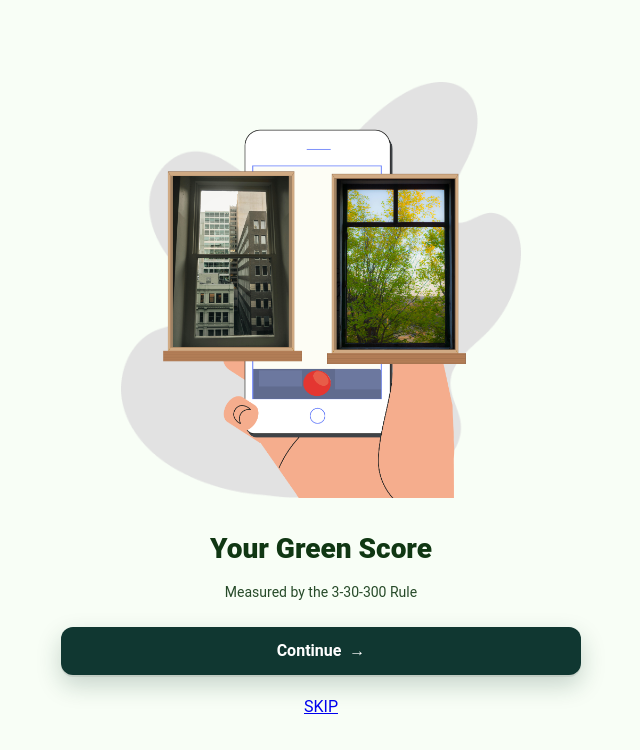
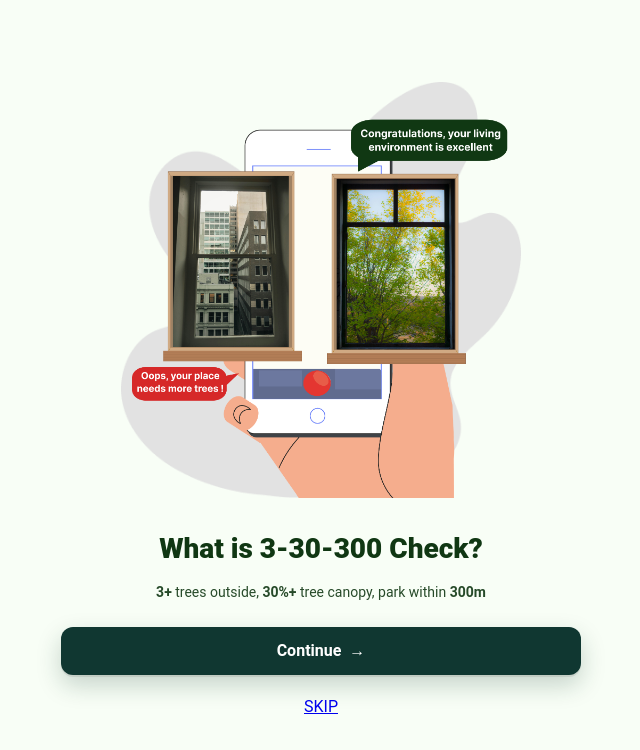
Before and after one commit to Tyson369-369/YourView, a Vue app in the folder frontend/yourview/: page /intro/step2 in a window 1280 px wide. Shown: the top 750 px of the page, without its empty margins (319-959 px from the left). Built offline with nearby package versions, Linux system fonts and the light colour scheme.

Commit message:
Edit wording in Intro Page

```diff
--- a/frontend/yourview/src/pages/intro.vue
+++ b/frontend/yourview/src/pages/intro.vue
@@ -10,7 +10,8 @@
     <!-- header -->
     <header class="brand">
       <h1 ref="titleEl" class="title">Welcome to YourView</h1>
-      <p ref="taglineEl" class="tagline">Healthy Plant, Happy Life</p>
+      <p ref="taglineEl" class="tagline">Sustainable City of Melbourne</p>
+      <p ref="taglineEl" class="tagline">“Green spaces for all”</p>
     </header>
 
     <!-- button -->
--- a/frontend/yourview/src/pages/intro_step1.vue
+++ b/frontend/yourview/src/pages/intro_step1.vue
@@ -7,8 +7,8 @@
       <!-- PHONE OVERLAY -->
       <img ref="phoneEl" class="art phone" src="@/assets/step1.png" alt="Hand holding phone" />
 
-      <h2 ref="titleEl">Snap Your Window</h2>
-      <p class="sub" ref="subEl">Reveal Your Green Score</p>
+      <h2 ref="titleEl">Are You Living in a Green Place?</h2>
+      <p class="sub" ref="subEl">Snap your window to see your 3-30-300 check</p>
 
       <!-- button -->
       <button ref="btnEl" class="btn" data-flip-id="continue" @click="goNext">
--- a/frontend/yourview/src/pages/intro_step2.vue
+++ b/frontend/yourview/src/pages/intro_step2.vue
@@ -7,8 +7,12 @@
       <!-- PHONE OVERLAY -->
       <img ref="phoneEl" class="art phone" src="@/assets/step2.png" alt="Hand holding phone" />
 
-      <h2 ref="titleEl">Your Green Score</h2>
-      <p class="sub" ref="subEl">Measured by the 3-30-300 Rule</p>
+      <h2 ref="titleEl">What is 3-30-300 Check?</h2>
+      <p class="sub" ref="subEl">
+      <strong>3+</strong> trees outside,
+      <strong>30%+</strong> tree canopy,
+      park within <strong>300m</strong>
+      </p>
 
       <!-- button -->
       <button ref="btnEl" class="btn" data-flip-id="continue" @click="goNext">
--- a/frontend/yourview/src/pages/intro_step3.vue
+++ b/frontend/yourview/src/pages/intro_step3.vue
@@ -7,8 +7,8 @@
       <!-- PHONE OVERLAY -->
       <img ref="phoneEl" class="art phone" src="@/assets/step3.png" alt="Hand holding phone" />
 
-      <h2 ref="titleEl">Your Green Score</h2>
-      <p class="sub" ref="subEl">Measured by the 3-30-300 Rule</p>
+      <h2 ref="titleEl">No Green View? You Can Change That!</h2>
+      <p class="sub" ref="subEl">plant, explore, speak up - building a greener city for all.</p>
 
       <!-- button -->
       <button ref="btnEl" class="btn" data-flip-id="continue" @click="goNext">
```
Also changed, not shown: frontend/yourview/src/assets/step2.png, 1 other file (tests, documents, lock files or other folders).
